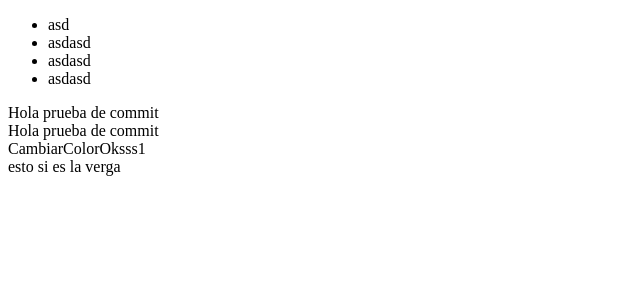
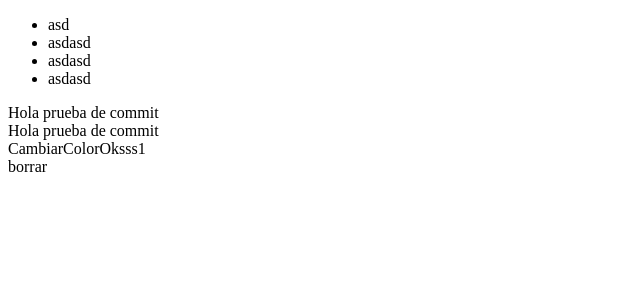
Before and after one commit to sebasmdl/pagina_web, an Angular app: page / in a window 1280 px wide. Shown: the top 300 px of the page, without its empty margins (0-640 px from the left). Built offline with nearby package versions, Linux system fonts and the light colour scheme.

Commit message:
testing changes from github
a little test

```diff
--- a/src/app/app.component.html
+++ b/src/app/app.component.html
@@ -4,4 +4,4 @@
 <div>Hola prueba de commit</div>
 <div>Hola prueba de commit</div>
 <div>CambiarColorOksss1</div>
-<div>esto si es la verga</div>
+<div>borrar</div>
```
